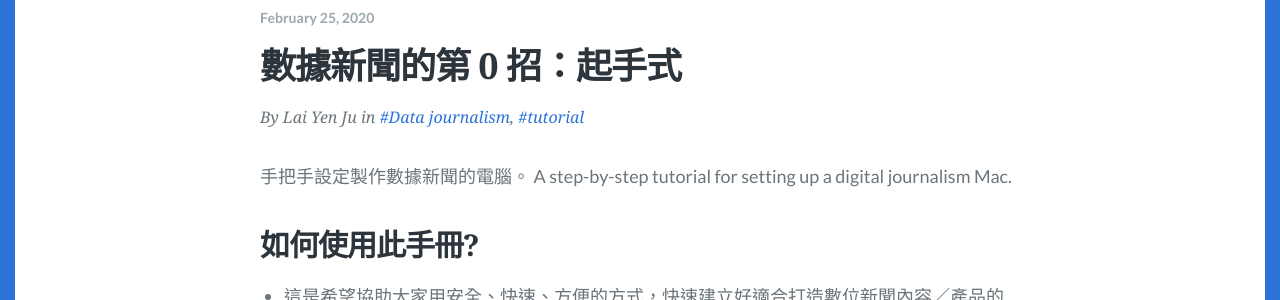
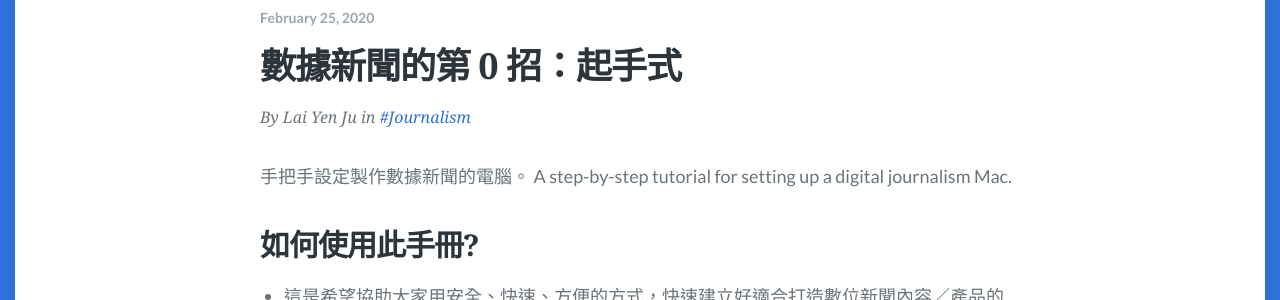
Before and after one commit to laiyenju/laiyenju.github.io, a Jekyll site: the page built from _posts/2020-02-25-datanews-0.md, in a window 1280 px wide and 900 px high. Shown: the part 217-517 px from the top of the window. Built offline with Jekyll 4.4.1, drawn with Linux system fonts in a browser that asks for light colours.

Commit message:
Update 2020-02-25-datanews-0.md

```diff
--- a/_posts/2020-02-25-datanews-0.md
+++ b/_posts/2020-02-25-datanews-0.md
@@ -8,8 +8,7 @@ author: Lai Yen Ju
 categories:
   - Journalism
 tags:
-  - Data journalism
-  - tutorial
+  - Journalism
 excerpt: 手把手設定製作數據新聞的電腦。A step-by-step tutorial for setting up a digital journalism Mac.
 ---
 
```
